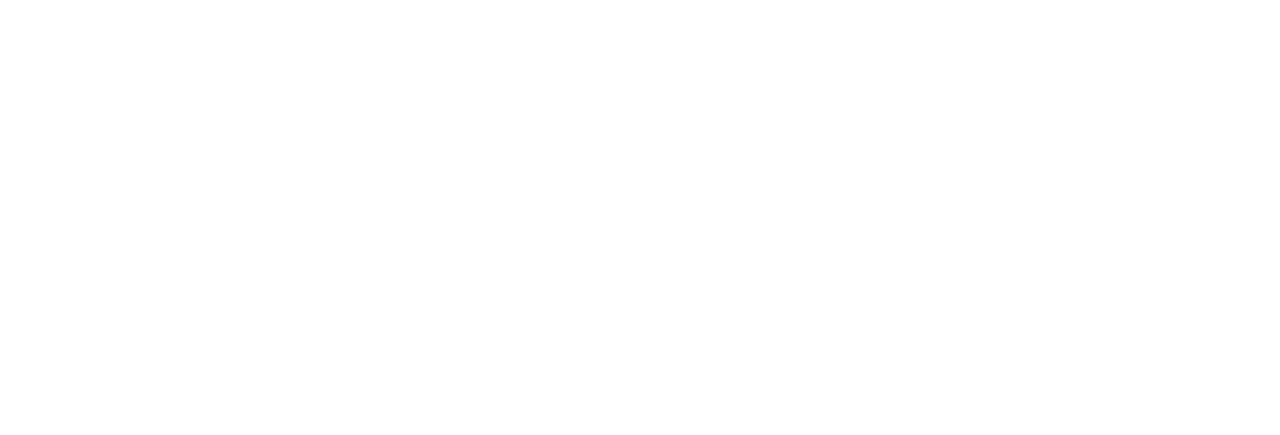
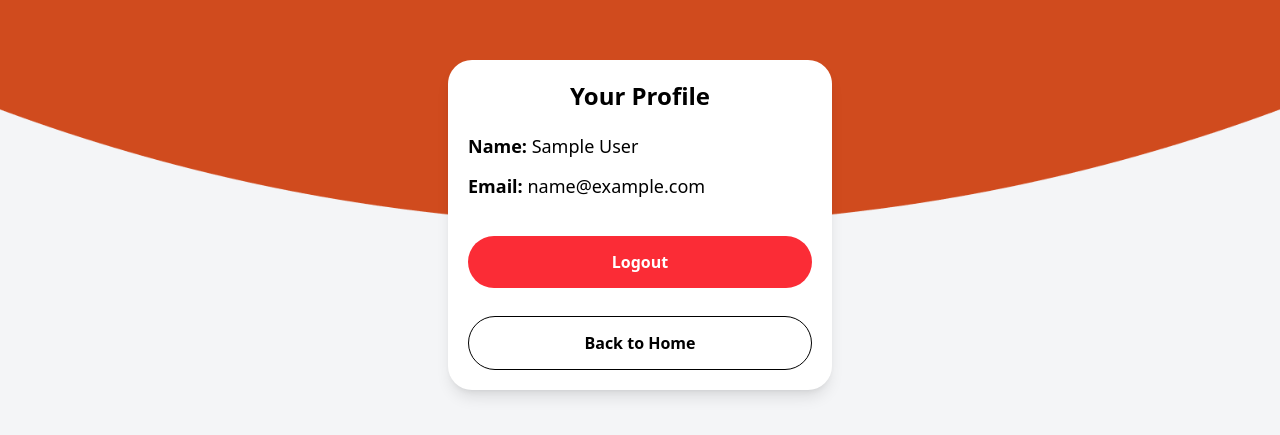
Before and after one commit to dimasdaffa/ginzapetfe, a React (Vite) app: page /profile in a window 1280 px wide. Before the commit this address had no page. Shown: the part 175-610 px from the top of the page. Built offline with nearby package versions, Linux system fonts and the light colour scheme; sample sign-in values are in the browser's storage.

Commit message:
feat: add ProfilePage component and integrate with authentication; update routing

```diff
--- a/src/App.tsx
+++ b/src/App.tsx
@@ -11,6 +11,7 @@
 import CategoryPage from "./pages/CategoryPage";
 import LoginPage from "./pages/LoginPage";
 import RegisterPage from "./pages/RegisterPage";
+import ProfilePage from "./pages/ProfilePage";
 
 const PrivateRoute = ({ children }: { children: ReactNode }) => {
   const [isAuthenticated, setIsAuthenticated] = useState<boolean | null>(null);
@@ -99,6 +100,14 @@
             </PrivateRoute>
           }
         />
+        <Route
+          path="/profile"
+          element={
+            <PrivateRoute>
+              <ProfilePage />
+            </PrivateRoute>
+          }
+        />
       </Routes>
     </BrowserRouter>
   );
--- a/src/pages/HomePage.tsx
+++ b/src/pages/HomePage.tsx
@@ -3,7 +3,13 @@
 import type { Category, Product } from "../types/type";
 import apiClient from "../services/apiServices";
 import { Link } from "react-router-dom";
-import { Home, User, NotebookTabsIcon, ShoppingCart, Search } from "lucide-react"; // Import Search icon
+import {
+  Home,
+  User,
+  NotebookTabsIcon,
+  ShoppingCart,
+  Search,
+} from "lucide-react"; // Import Search icon
 
 const fetchCategories = async () => {
   const response = await apiClient.get("/categories");
@@ -148,11 +154,15 @@
               </div>
 
               {/* Search Icon (Visible on Mobile, opens a search bar or page) */}
-              <Link to="/search" className="lg:hidden"> {/* You might want a dedicated search page */}
-                <div className="flex h-10 w-10 sm:h-11 sm:w-11 items-center justify-center rounded-full border-2 border-[#d14a1e] hover:bg-[#d14a1e] hover:text-white transition-colors">
-                  <Search className="h-5 w-5" />
-                </div>
-              </Link>
+              <div className="lg:hidden">
+                <input
+                  type="text"
+                  placeholder="Search products.."
+                  className="p-2 border border-gray-300 rounded-full focus:outline-none focus:border-[#d14a1e] "
+                  value={searchTerm}
+                  onChange={(e) => setSearchTerm(e.target.value)}
+                />
+              </div>
 
               {/* Cart Icon */}
               <Link to="/cart">
@@ -405,9 +415,7 @@
               <Link to="/" className="flex-1">
                 <div className="flex items-center justify-center gap-2 rounded-full bg-[#d14a1e] px-4 py-2">
                   <Home className="h-5 w-5 text-white" />
-                  <span className="text-sm font-semibold text-white">
-                    Home
-                  </span>
+                  <span className="text-sm font-semibold text-white">Home</span>
                 </div>
               </Link>
               <Link to="/my-Order" className="ml-4">
--- a/src/pages/LoginPage.tsx
+++ b/src/pages/LoginPage.tsx
@@ -1,6 +1,6 @@
 import React, { useState } from 'react';
 import { Link, useNavigate } from 'react-router-dom';
-import { Mail } from 'lucide-react';
+import { Mail, Lock } from 'lucide-react';
 
 export default function LoginPage() {
   const [email, setEmail] = useState('');
@@ -50,7 +50,7 @@
           <label className="flex flex-col gap-2">
             <h4 className="font-semibold">Password</h4>
             <div className="relative h-[52px] w-full overflow-hidden rounded-full border border-ginzapet-graylight transition-all duration-300 focus-within:border-ginzapet-orange">
-              <Mail className="absolute left-[14px] top-1/2 h-6 w-6 shrink-0 -translate-y-1/2" />
+              <Lock className="absolute left-[14px] top-1/2 h-6 w-6 shrink-0 -translate-y-1/2" />
               <input
                 type="password"
                 required
--- a/src/pages/OrderPage.tsx
+++ b/src/pages/OrderPage.tsx
@@ -7,6 +7,7 @@
 import type { z } from "zod";
 import { Link, useNavigate } from "react-router-dom";
 import { OrderSchema } from "../types/validationOrder";
+import { ArrowLeft, Calendar, Clock, ListOrderedIcon } from "lucide-react";
 
 export default function OrderPage() {
   const [formData, setFormData] = useState<OrderFormData>({
@@ -148,11 +149,7 @@
                 className={`flex h-[44px] w-[44px] shrink-0 items-center justify-center rounded-full bg-white
                     ${isScrolled ? "border border-ginzapet-graylight" : ""}`}
               >
-                <img
-                  src="/assets/images/icons/back.svg"
-                  alt="icon"
-                  className="h-[22px] w-[22px] shrink-0"
-                />
+                <ArrowLeft className="h-[22px] w-[22px] shrink-0" />
               </div>
             </Link>
             <h2
@@ -238,11 +235,7 @@
                       Working Schedule
                     </h3>
                     <button type="button" data-expand="WorkingScheduleJ">
-                      <img
-                        src="/assets/images/icons/bottom-Order-form.svg"
-                        alt="icon"
-                        className="h-[28px] w-[28px] sm:h-[32px] sm:w-[32px] xl:h-[36px] xl:w-[36px] shrink-0 transition-all duration-300"
-                      />
+                      <ListOrderedIcon className="h-[28px] w-[28px] sm:h-[32px] sm:w-[32px] xl:h-[36px] xl:w-[36px] shrink-0 transition-all duration-300" />
                     </button>
                   </div>
                   <div id="WorkingScheduleJ" className="flex flex-col gap-4">
@@ -252,11 +245,7 @@
                           Date
                         </h4>
                         <div className="relative h-[48px] sm:h-[52px] xl:h-[56px] w-full overflow-hidden rounded-full border border-ginzapet-graylight">
-                          <img
-                            src="/assets/images/icons/date-Order-form.svg"
-                            alt="icon"
-                            className="absolute left-[12px] sm:left-[14px] xl:left-[16px] top-1/2 h-5 w-5 sm:h-6 sm:w-6 xl:h-7 xl:w-7 shrink-0 -translate-y-1/2"
-                          />
+                          <Calendar className="absolute left-[12px] sm:left-[14px] xl:left-[16px] top-1/2 h-5 w-5 sm:h-6 sm:w-6 xl:h-7 xl:w-7 shrink-0 -translate-y-1/2" />
                           <input
                             value={formData.schedule_at}
                             onChange={handleChange}
@@ -273,11 +262,7 @@
                           Start Time At
                         </h4>
                         <div className="relative h-[48px] sm:h-[52px] xl:h-[56px] w-full overflow-hidden rounded-full border border-ginzapet-graylight transition-all duration-300 focus-within:border-ginzapet-orange">
-                          <img
-                            src="/assets/images/icons/clock-Order-form.svg"
-                            alt="icon"
-                            className="absolute left-[12px] sm:left-[14px] xl:left-[16px] top-1/2 h-5 w-5 sm:h-6 sm:w-6 xl:h-7 xl:w-7 shrink-0 -translate-y-1/2"
-                          />
+                          <Clock className="absolute left-[12px] sm:left-[14px] xl:left-[16px] top-1/2 h-5 w-5 sm:h-6 sm:w-6 xl:h-7 xl:w-7 shrink-0 -translate-y-1/2" />
                           <select
                             value={formData.started_time}
                             onChange={handleChange}
--- /dev/null
+++ b/src/pages/ProfilePage.tsx
@@ -0,0 +1,69 @@
+import React, { useEffect, useState } from 'react';
+import { useNavigate } from 'react-router-dom';
+
+interface User {
+  name: string;
+  email: string;
+}
+
+export default function ProfilePage() {
+  const [currentUser, setCurrentUser] = useState<User | null>(null);
+  const navigate = useNavigate();
+
+  useEffect(() => {
+    const storedUser = localStorage.getItem('currentUser');
+    if (storedUser) {
+      setCurrentUser(JSON.parse(storedUser));
+    } else {
+      navigate('/login'); // Redirect if no user is logged in
+    }
+  }, [navigate]);
+
+  const handleLogout = () => {
+    localStorage.removeItem('currentUser');
+    navigate('/login');
+  };
+
+  if (!currentUser) {
+    return (
+      <main className="relative min-h-screen mx-auto w-full max-w-[640px] bg-[#F4F5F7] flex flex-col items-center justify-center px-5">
+        <p>Loading profile...</p>
+      </main>
+    );
+  }
+
+  return (
+    <main className="relative min-h-screen mx-auto w-full bg-[#F4F5F7] flex flex-col items-center justify-center px-5">
+      <div id="Background" className="absolute left-0 right-0 top-0 h-full">
+        <img
+          src="/assets/images/backgrounds/orange.png"
+          alt="background"
+          className="h-1/2 w-full object-cover object-bottom"
+        />
+      </div>
+      <section className="relative z-10 flex flex-col gap-5 p-5 bg-white rounded-3xl shadow-lg w-full max-w-sm">
+        <h1 className="text-2xl font-bold text-center">Your Profile</h1>
+        <div className="flex flex-col gap-3">
+          <p className="text-lg">
+            <span className="font-semibold">Name:</span> {currentUser.name}
+          </p>
+          <p className="text-lg">
+            <span className="font-semibold">Email:</span> {currentUser.email}
+          </p>
+        </div>
+        <button
+          onClick={handleLogout}
+          className="mt-4 w-full rounded-full bg-red-500 py-[14px] font-semibold text-white transition-all duration-300 hover:bg-red-600"
+        >
+          Logout
+        </button>
+        <button
+          onClick={() => navigate('/')}
+          className="mt-2 w-full rounded-full border border-ginzapet-orange py-[14px] font-semibold text-ginzapet-orange transition-all duration-300 hover:bg-ginzapet-orange hover:text-white"
+        >
+          Back to Home
+        </button>
+      </section>
+    </main>
+  );
+}
```
